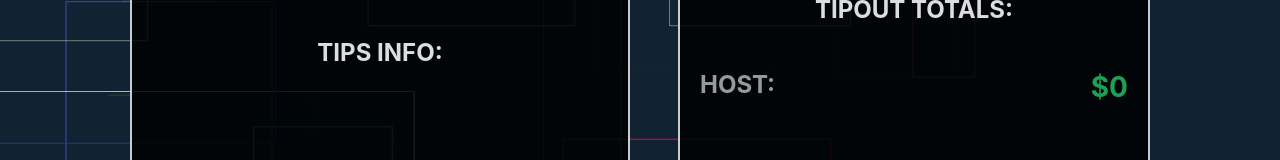
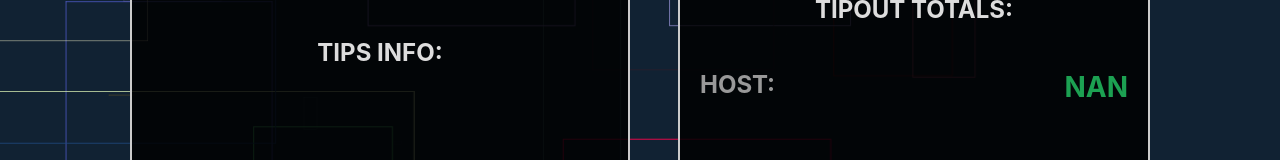
Before and after one commit to write2cmdg/tipout-calculator, a React (Create React App) app: page / in a window 1280 px wide. Shown: the part 174-334 px from the top of the page. Built offline with nearby package versions, Linux system fonts and the light colour scheme.

Commit message:
fix hosts Tips .js

```diff
--- a/src/App.js
+++ b/src/App.js
@@ -54,7 +54,7 @@ function App() {
         <div className="results">
           <h2>tipout totals:</h2>
           <div className="result-line">
-            <h4>Host: </h4><span className="result">${!tipsHostOne ? '0' : tipsHostOne.toFixed(2)}</span>
+            <h4>Host: </h4><span className="result">{hostsTips.toFixed(2)}</span>
           </div>
           <br />
           <div className="line">
```
